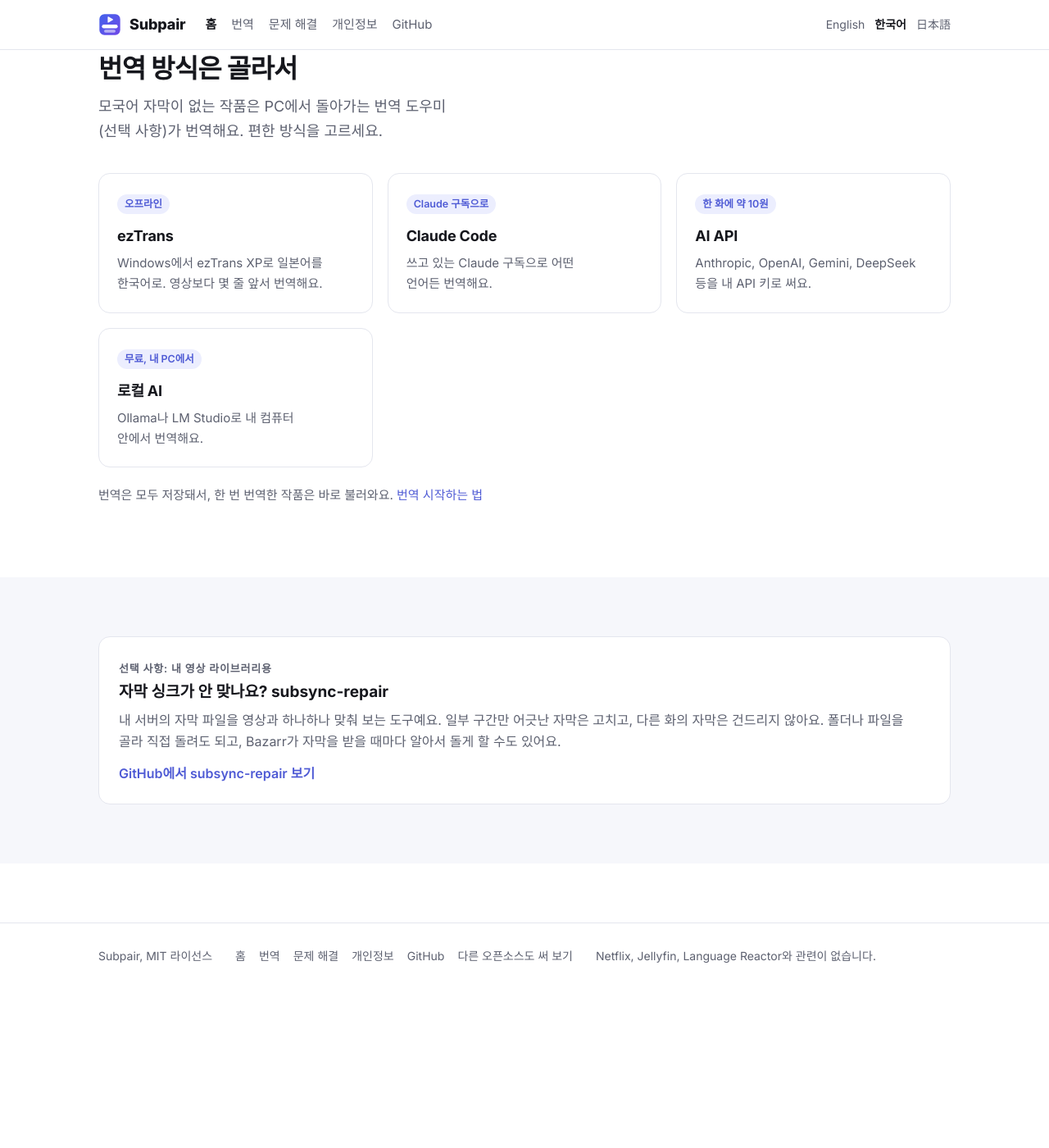
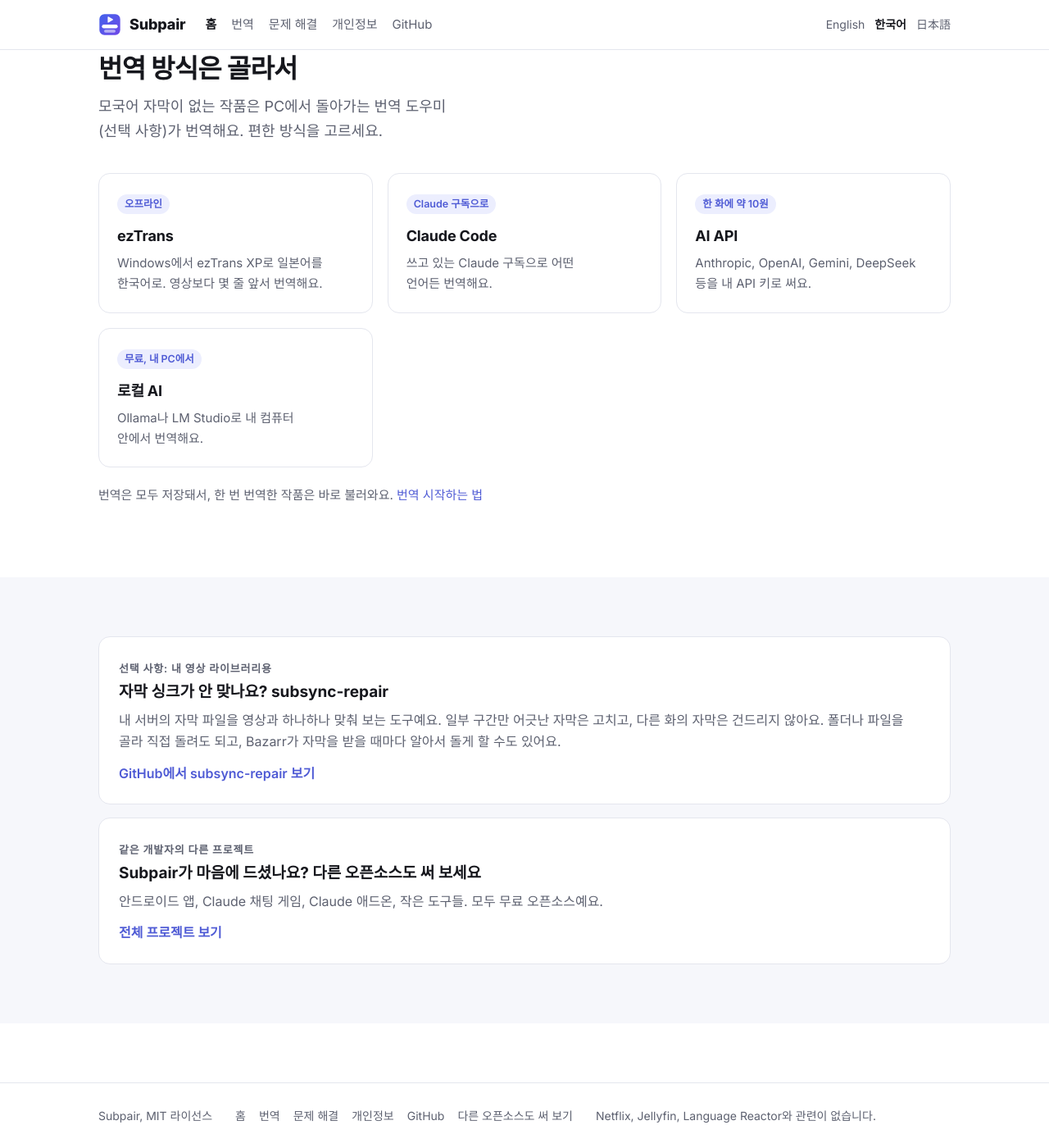
Before and after one commit to wonjoonSeol-WS/subpair, a Jekyll site: the page built from docs/ko/index.html, in a window 1280 px wide and 1400 px high, scrolled down 3922 px. Shown: the whole window at 82% size. Built offline with Jekyll 4.4.1, drawn with Linux system fonts in a browser that asks for light colours; some web fonts are replaced; before the commit the page ends 5127 px from its top, so only the background shows below that.

```diff
--- a/docs/assets/style.css
+++ b/docs/assets/style.css
@@ -138,6 +138,7 @@ kbd { display: inline-block; min-width: 30px; padding: 3px 9px; border-radius: 7
 .callout h3 { margin: 0 0 6px; font-size: 19px; }
 .callout p { margin: 0; color: var(--muted); }
 .callout .more { margin-top: 12px; font-weight: 600; }
+.callout + .callout { margin-top: 16px; }
 .callout .label { font-size: 13px; font-weight: 600; color: var(--muted); text-transform: uppercase; letter-spacing: .06em; }
 
 @media (max-width: 640px) {
--- a/docs/ko/index.html
+++ b/docs/ko/index.html
@@ -173,5 +173,13 @@ lang_order: 2
         <p class="more"><a href="{{ site.subsync_repair_url }}">GitHub에서 subsync-repair 보기</a></p>
       </div>
     </div>
+    <div class="callout">
+      <div>
+        <span class="label">같은 개발자의 다른 프로젝트</span>
+        <h3>Subpair가 마음에 드셨나요? 다른 오픈소스도 써 보세요</h3>
+        <p>안드로이드 앱, Claude 채팅 게임, Claude 애드온, 작은 도구들. 모두 무료 오픈소스예요.</p>
+        <p class="more"><a href="https://wonjoonseol-ws.github.io/ko/?from=subpair">전체 프로젝트 보기</a></p>
+      </div>
+    </div>
   </div>
 </section>
```
Also changed, not shown: README.ja.md (+4 -0 lines), README.ko.md (+4 -0 lines), docs/index.html (+8 -0 lines), docs/ja/index.html (+8 -0 lines), README.md.
